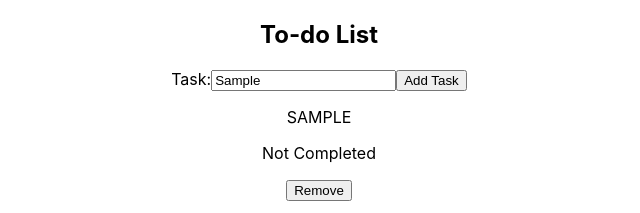
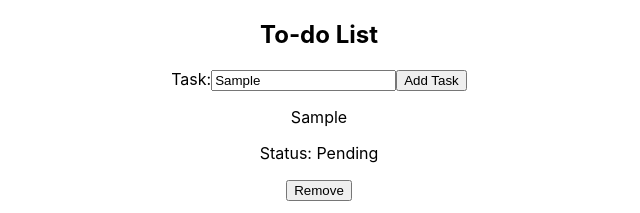
Before and after one commit to hebergonza719/to-do-list, a React (Create React App) app: page / in a window 1280 px wide. Both pictures are taken after typing "Sample" into the empty fields and a click on the button "Add Task". Shown: the top 213 px of the page, without its empty margins (321-961 px from the left). Built offline with nearby package versions, Linux system fonts and the light colour scheme.

Commit message:
added status to be toggled by clicking

```diff
--- a/src/App.js
+++ b/src/App.js
@@ -1,5 +1,5 @@
 import React, { useState } from 'react';
-import Todo from './components/ToDo.js';
+import ToDoForm from './components/ToDoForm.js';
 import './App.css';
 import DisplayList from './components/DisplayList.js';
 
@@ -10,7 +10,7 @@ function App() {
     const newItem = [
       ...toDoList,
       {
-      task : newTask.toUpperCase(),
+      task : newTask,
       id: Date.now(),
       completed: false
       }
@@ -25,12 +25,27 @@ function App() {
     setToDoList(newList);
   }
 
+  const toggleCompleted = (itemId) => {
+    const newList = toDoList.map(item => {
+      if (item.id === itemId) {
+        return {
+          ...item,
+          completed: !item.completed
+        };
+      } else {
+        return item;
+      }
+    });
+    setToDoList(newList);
+  }
+
   return (
     <div className="App">
-      <Todo addNewItem={addNewItem} />
+      <ToDoForm addNewItem={addNewItem} />
       <DisplayList
         toDoList={toDoList}
         removeTask={removeTask}
+        toggleCompleted={toggleCompleted}
       />
     </div>
   );
--- a/src/components/DisplayList.js
+++ b/src/components/DisplayList.js
@@ -1,7 +1,7 @@
 import React from 'react';
 import Task from './Task';
 
-function DisplayList({ toDoList, removeTask }) {
+function DisplayList({ toDoList, removeTask, toggleCompleted }) {
   return (
     <div className='to-do-list'>
       {toDoList.map(item => {
@@ -10,6 +10,7 @@ function DisplayList({ toDoList, removeTask }) {
             item={item}
             key={item.id}
             removeTask={removeTask}
+            toggleCompleted={toggleCompleted}
           />
         )
       })}
--- a/src/components/Task.js
+++ b/src/components/Task.js
@@ -1,15 +1,20 @@
 import React from 'react';
 
-function Task({ item, removeTask }) {
+function Task({ item, removeTask, toggleCompleted }) {
   const handleClick = e => {
     e.preventDefault();
     removeTask(item.id);
   }
 
+  const handleToggle = e => {
+    e.preventDefault();
+    toggleCompleted(item.id);
+  }
+
   return (
     <div>
       <p>{item.task}</p>
-      <p>{item.completed ? "Completed" : "Not Completed"}</p>
+      <p onClick={handleToggle}>Status: {item.completed ? "Done" : "Pending"}</p>
       <button onClick={handleClick}>Remove</button>
     </div>
   )
--- a/src/components/ToDo.js
+++ b/src/components/ToDoForm.js
@@ -1,6 +1,6 @@
 import React, { useState } from 'react';
 
-function Todo( {addNewItem} ) {
+function ToDoForm( {addNewItem} ) {
   const [ newItem, setNewItem ] = useState("");
 
   const handleChange = e => {
@@ -33,4 +33,4 @@ function Todo( {addNewItem} ) {
   )
 }
 
-export default Todo;
+export default ToDoForm;
```
